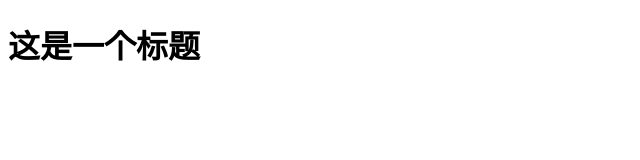
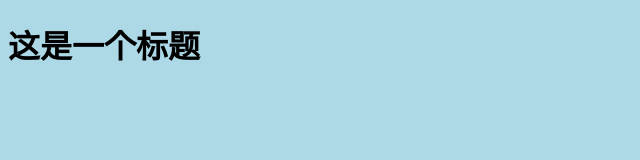
Before and after one commit to pipijiang1/Github_test, a plain HTML site: page index.html in a window 1280 px wide. Shown: the whole page, without its empty margins (0-640 px from the left). Drawn offline with Linux system fonts and the light colour scheme.

Commit message:
index.html引入并修改了index.css

```diff
--- a/index.css
+++ b/index.css
@@ -0,0 +1,3 @@
+body{
+  background-color: lightblue;
+}
--- a/index.html
+++ b/index.html
@@ -5,6 +5,7 @@
     <meta http-equiv="X-UA-Compatible" content="IE=edge" />
     <meta name="viewport" content="width=device-width, initial-scale=1.0" />
     <title>Document</title>
+    <link rel="stylesheet" href="./index.css" />
   </head>
   <body>
     <h1>这是一个标题</h1>
```
